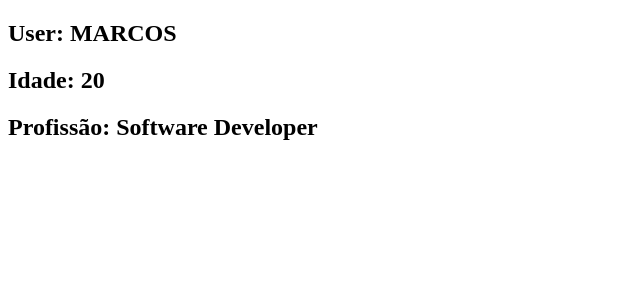
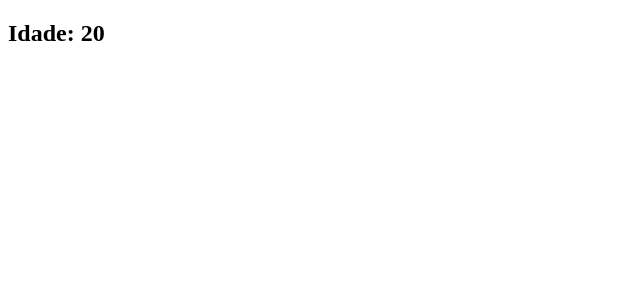
Before and after one commit to sergiohrodrigues/learningAngular17, an Angular app: page / in a window 1280 px wide. Shown: the top 300 px of the page, without its empty margins (0-640 px from the left). Built offline with nearby package versions, Linux system fonts and the light colour scheme.

Commit message:
learning to use @Input transformation (string to number)

```diff
--- a/src/app/app.component.ts
+++ b/src/app/app.component.ts
@@ -4,7 +4,7 @@ import { InputTransformComponent } from "./components/input-transform.componet";
 
 export interface User {
   name: string,
-  age: number,
+  age: string,
   profession: string,
   id: string
 }
@@ -14,7 +14,7 @@ export interface User {
   standalone: true,
   imports: [RouterOutlet, InputTransformComponent, InputTransformComponent],
   template: `
-    <app-input-transform [user]="userDatasList[0]"/>
+    <app-input-transform [userAge]="userDatasList[0].age"/>
   `,
   styleUrls: []
 })
@@ -23,9 +23,9 @@ export class AppComponent {
   title = 'learningAngular17';
 
   userDatasList: Array<User> = [
-    { age: 20, name: 'Marcos', profession: 'Software Developer', id: '123'},
-    { age: 30, name: 'Marcelo', profession: 'Software Developer', id: '456'},
-    { age: 40, name: 'Carlos', profession: 'Scrum Master', id: '789'},
-    { age: 30, name: 'Maria', profession: 'UX Designer', id: '123'},
+    { age: '20', name: 'Marcos', profession: 'Software Developer', id: '123'},
+    { age: '30', name: 'Marcelo', profession: 'Software Developer', id: '456'},
+    { age: '40', name: 'Carlos', profession: 'Scrum Master', id: '789'},
+    { age: '30', name: 'Maria', profession: 'UX Designer', id: '123'},
   ]
 }
--- a/src/app/components/input-transform.componet.ts
+++ b/src/app/components/input-transform.componet.ts
@@ -1,22 +1,16 @@
-import { Component, Input } from "@angular/core";
-import { User } from "../app.component";
-
-function setUserNameTransform(user: User): User {
-  return {
-    ...user,
-    name: user.name.toUpperCase()
-  }
-}
+import { Component, Input, numberAttribute, OnInit } from "@angular/core";
 
 @Component({
   selector: 'app-input-transform',
   standalone: true,
   template: `
-    <h2>User: {{ user.name }}</h2>
-    <h2>Idade: {{ user.age }}</h2>
-    <h2>Profissão: {{ user.profession }}</h2>
+    <h2>Idade: {{ userAge }}</h2>
   `
 })
-export class InputTransformComponent {
-  @Input({ required: true, transform: setUserNameTransform }) public user!: User;
+export class InputTransformComponent implements OnInit {
+  @Input({ required: true, transform: numberAttribute }) public userAge!: number;
+
+  ngOnInit(): void {
+    console.log(typeof(this.userAge))
+  }
 }
```
